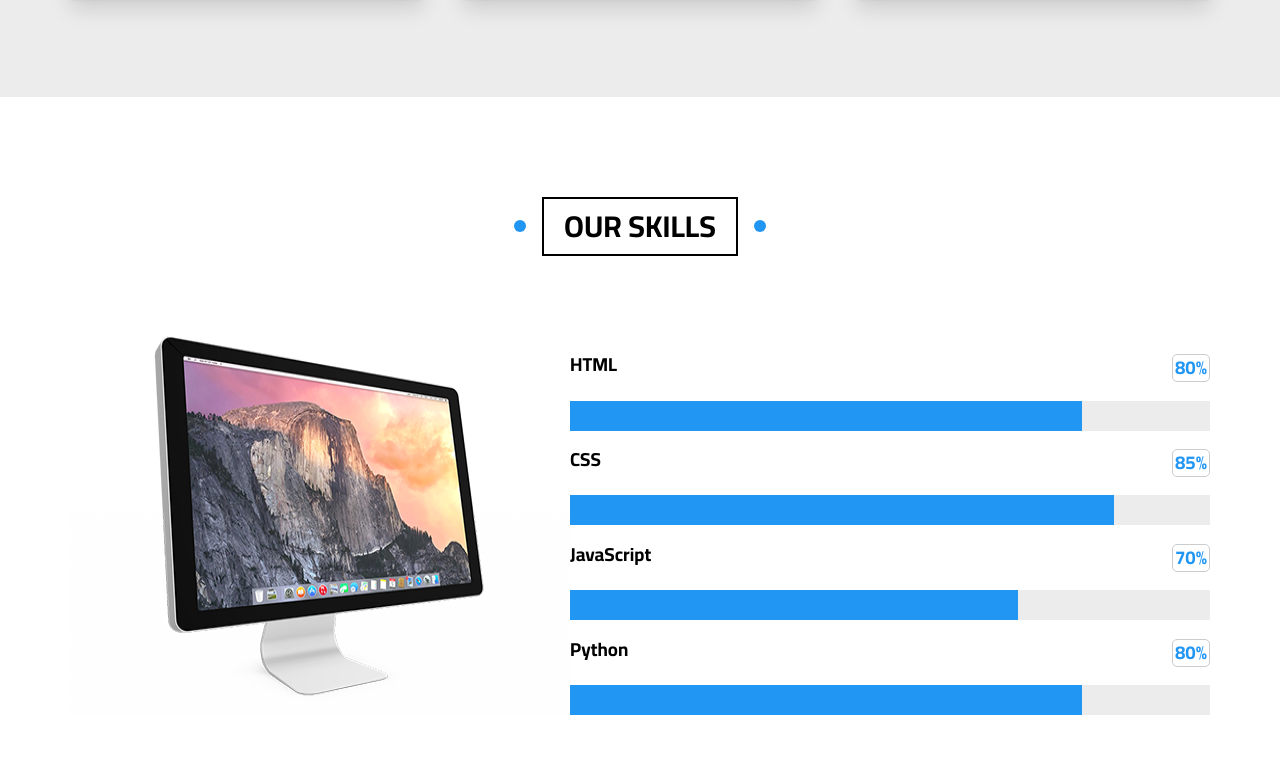
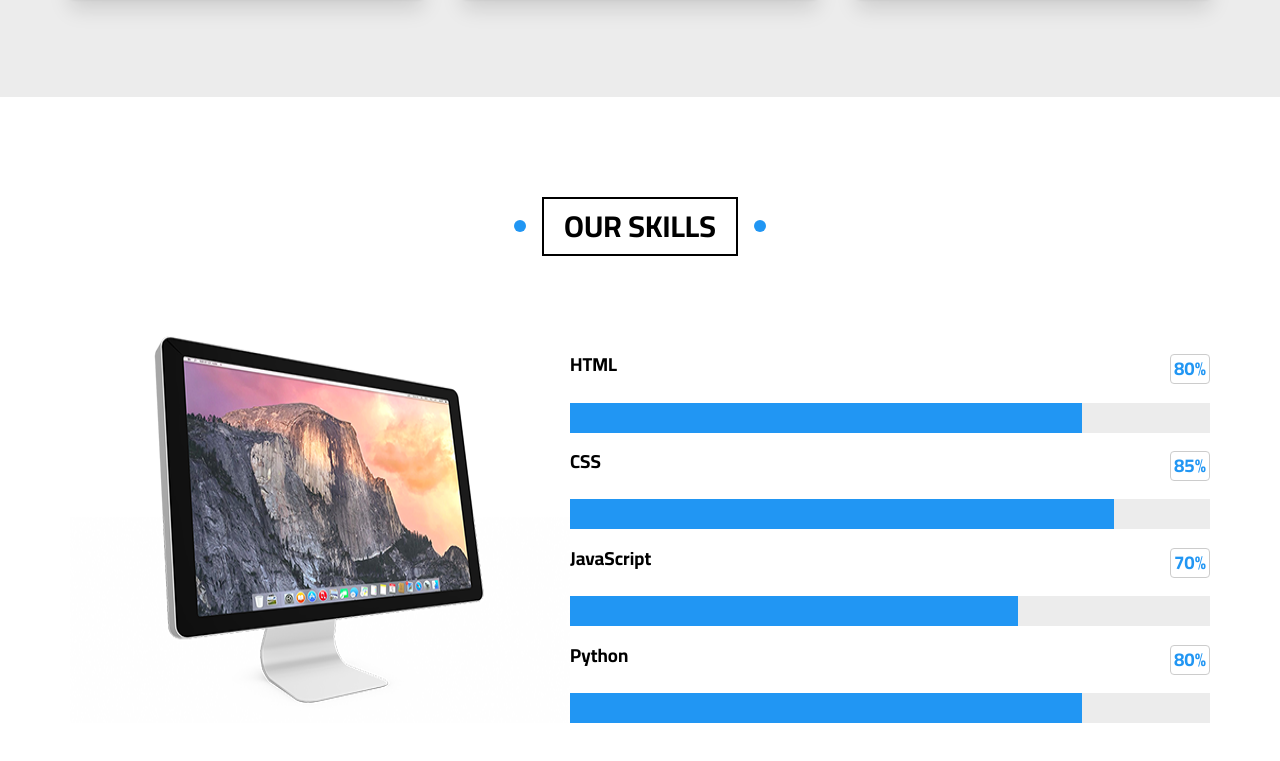
Before and after one commit to MuhammedAbdelnaser/HTML-CSS-Project, a plain HTML site: page index.html in a window 1280 px wide. Shown: the part 7384-8145 px from the top of the page. Drawn offline with Linux system fonts and the light colour scheme.

Commit message:
Modified CSS File

```diff
--- a/css/main.css
+++ b/css/main.css
@@ -955,9 +955,13 @@ a {
 }
 .our-skills h3 span {
   border: 1px solid #ccc;
-  padding: 2px;
-  border-radius: 5px;
+  padding: 3px;
   color: var(--main-color);
+  border-radius: 4px;
+  -webkit-border-radius: 4px;
+  -moz-border-radius: 4px;
+  -ms-border-radius: 4px;
+  -o-border-radius: 4px;
 }
 .our-skills .progress {
   height: 30px;
```
